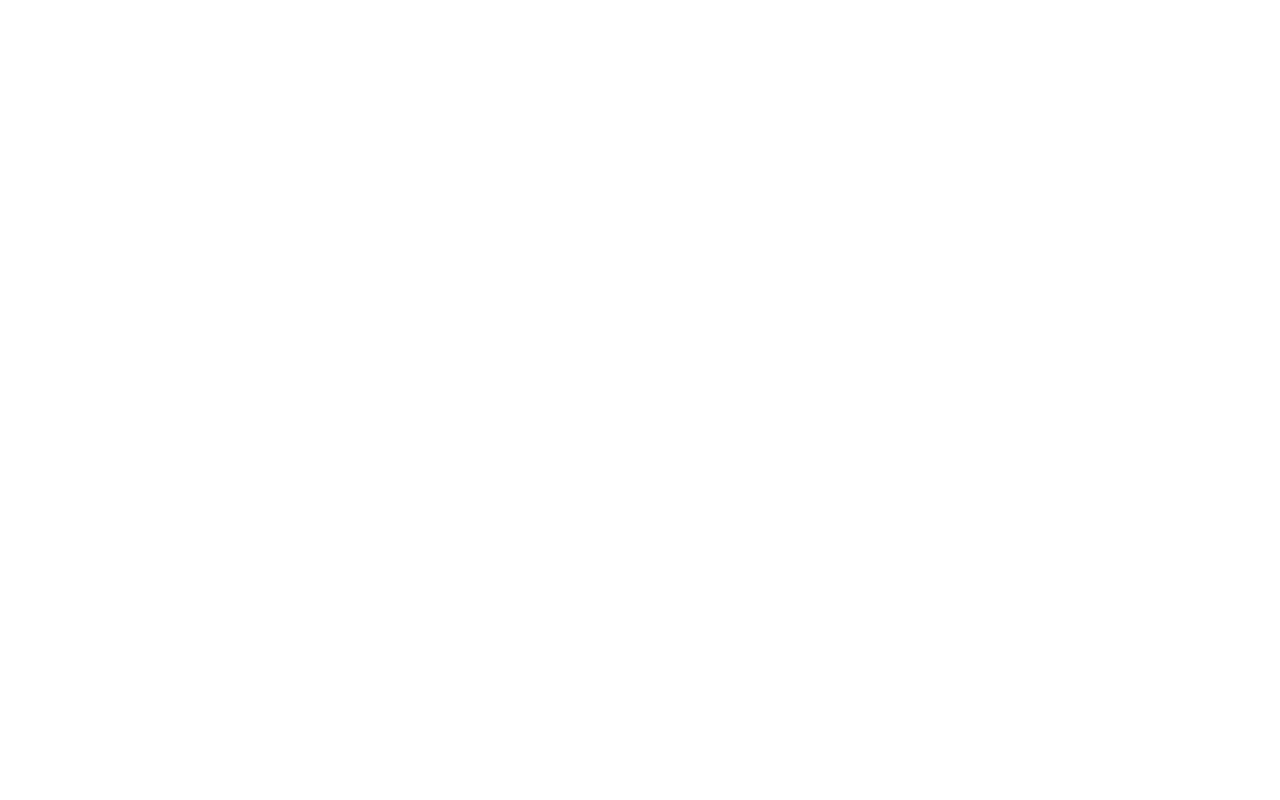
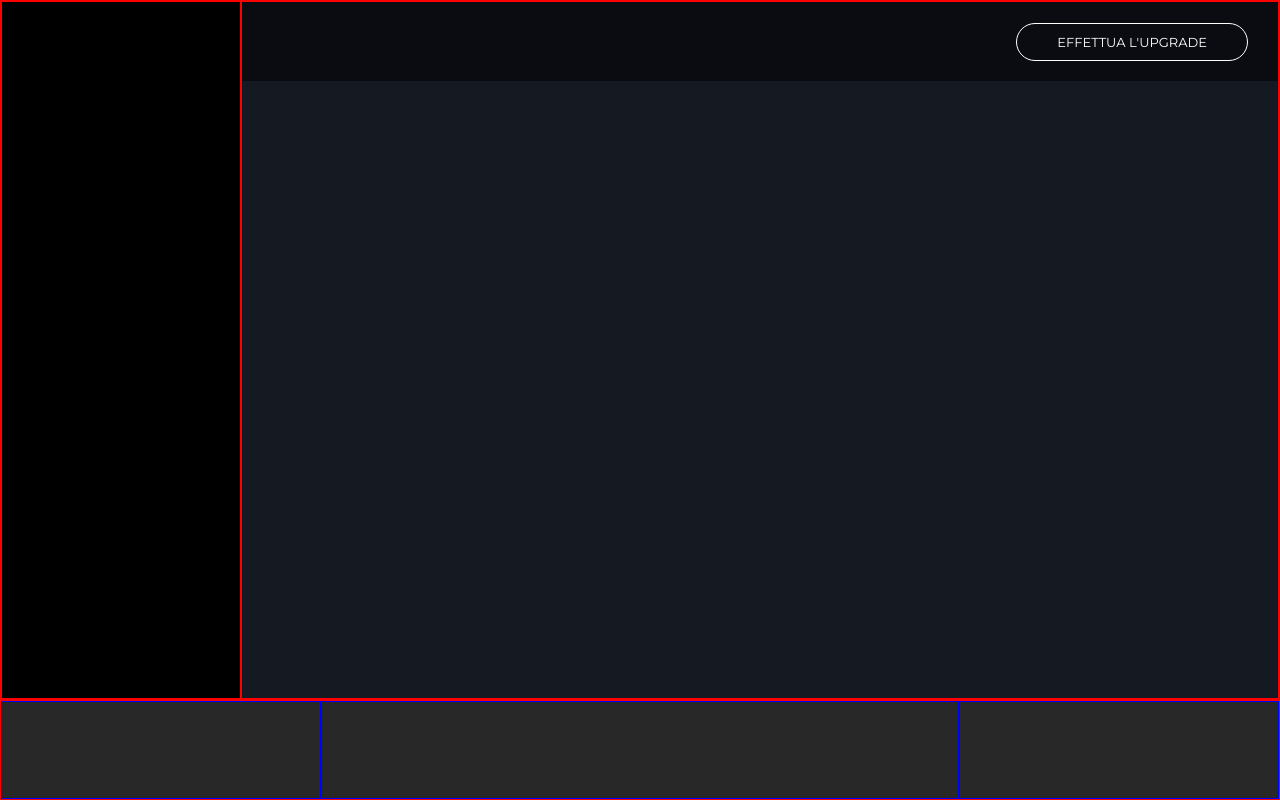
Before and after one commit to ddecataldo/html-css-spotifyweb, a plain HTML site: page index.html in a window 1280 px wide. Drawn offline with Linux system fonts and the light colour scheme.

Commit message:
Impostazione layout

```diff
--- a/css/styles.css
+++ b/css/styles.css
@@ -5,10 +5,29 @@
 }
 
 /***********************************************
+DEBUG
+***********************************************/
+.debug .main__container,
+.debug .sidebar__container,
+.debug .content__container,
+.debug .bar__container{
+    border: 1px solid red;
+}
+
+.debug .album__container,
+.debug .player__container,
+.debug .options__container{
+    border: 1px solid blue;
+}
+/***********************************************
 TAG
 ***********************************************/
 body{
     font-family: 'Montserrat', sans-serif;
+    font-size: 16px;
+}
+a{
+    text-decoration: none;
 }
 
 /***********************************************
@@ -18,3 +37,105 @@ ID
 /***********************************************
 CLASSI
 ***********************************************/
+.main__container{
+    height: calc(100vh - 100px);
+    display: flex;
+}
+
+.bar__container{
+    background-color: #282828;
+    color: #fff;
+    height: 100px;
+    display: flex;
+}
+
+.sidebar__container{
+    background-color: #000000;
+    border: 1px solid red;
+}
+
+.content__container{
+     flex-grow: 1;
+     background-color: #141922;
+     border: 1px solid red;
+}
+.content__container .cta__upgrade{
+    padding: 30px;
+    background-color: rgba(0,0,0,.5);
+}
+
+.album__container,
+.options__container{
+    flex-grow: 1;
+}
+.player__container{
+    flex-grow: 2;
+}
+
+/* Classi Utilities */
+.btn{
+    padding: 10px 40px;
+    text-transform: uppercase;
+    border-radius: 25px;
+    font-size: 13px;
+}
+.btn--white{
+    background-color: transparent;
+    border: 1px solid #fff;
+    color: #fff;
+}
+
+.text-left{
+    text-align: left;
+}
+.text-center{
+    text-align: center;
+}
+.text-right{
+    text-align: right;
+}
+
+/***********************************************
+MEDIAQUERY
+
+X-Small:            <576px
+Small:              ≥576px
+Medium:             ≥768px
+Large:              ≥992px
+Extra large:        ≥1200px
+Extra extra large:  ≥1400px
+
+***********************************************/
+
+/* X-Small */
+@media screen and (max-width: 575px) {
+
+    .sidebar__container{
+        width: 40px;
+    }
+
+
+}
+
+/* Small */
+@media screen and (min-width: 576px) {
+
+    .sidebar__container{
+        width: 240px;
+    }
+
+}
+
+/* Medium */
+@media screen and (min-width: 768px) {
+
+
+
+}
+
+/* Large */
+@media screen and (min-width: 992px) {
+
+
+
+}
--- a/index.html
+++ b/index.html
@@ -15,7 +15,29 @@
     <link rel="stylesheet" href="css/styles.css">
 
 </head>
-<body>
+
+<body class="debug">
+
+    <div class="main__container">
+
+        <div class="sidebar__container"></div>
+        <div class="content__container">
+
+            <div class="cta__upgrade text-right">
+                <a class="btn btn--white" href="#">effettua l'upgrade</a>
+            </div>
+
+        </div>
+    </div>
+
+    <div class="bar__container">
+
+        <div class="album__container"></div>
+        <div class="player__container"></div>
+        <div class="options__container"></div>
+
+    </div>
 
 </body>
+
 </html>
```
